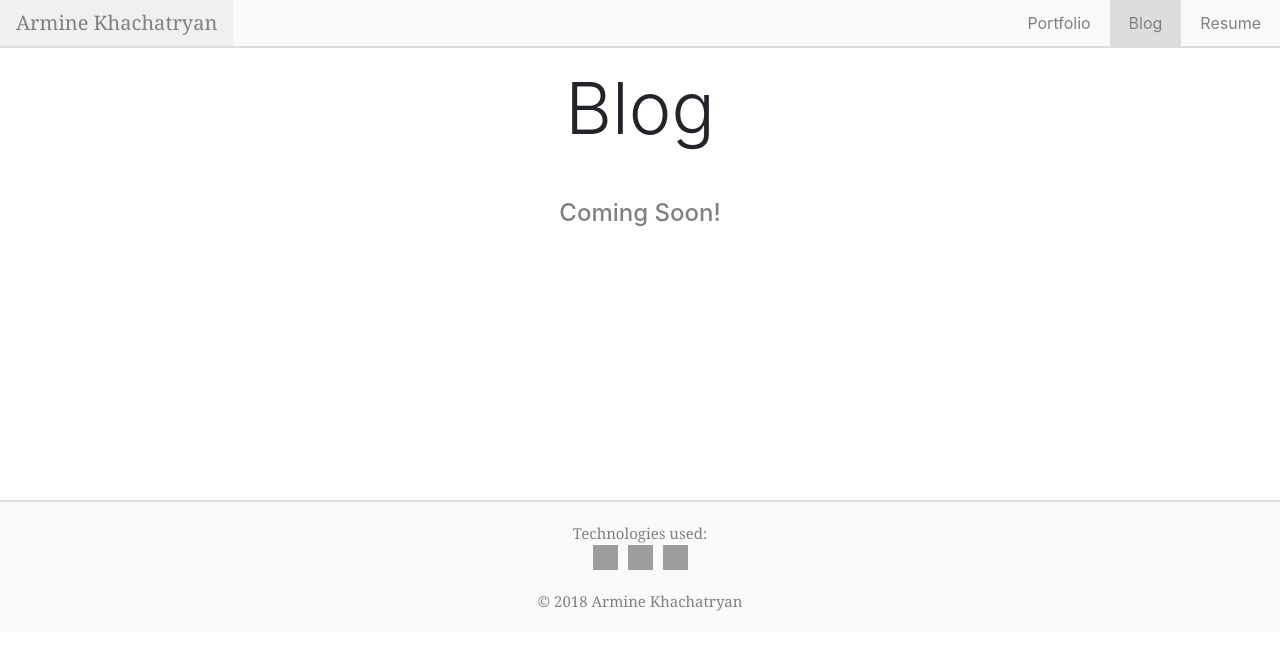
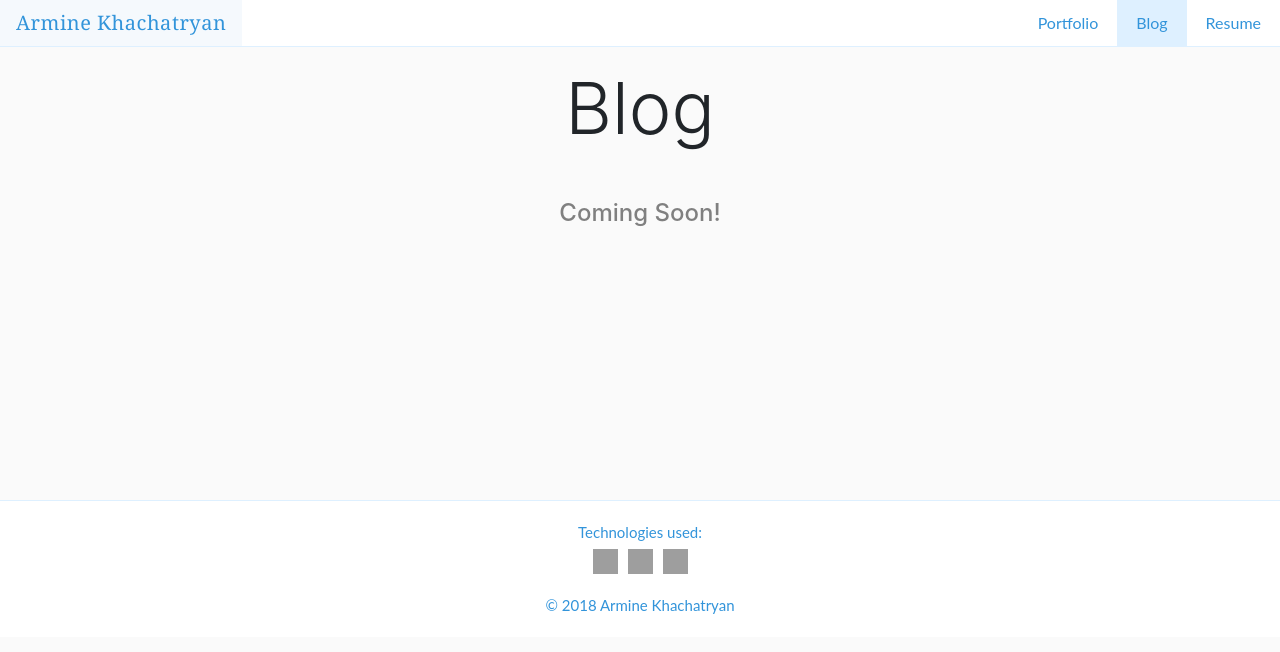
Before and after one commit to arminekhachatryan94/resume, an Angular app: page /blog in a window 1280 px wide. Shown: the top 652 px of the page. Built offline with nearby package versions, Linux system fonts and the light colour scheme; grey boxes are pictures that could not be loaded; what ng-simple-slideshow would draw is missing.

Commit message:
change color scheme to blue

```diff
--- a/src/app/components/footer/footer.component.css
+++ b/src/app/components/footer/footer.component.css
@@ -1,8 +1,11 @@
-.bg--light-gray {
-    background-color: rgb(250, 250, 250);
+.bg--white {
+    background-color: white;
 }
 .border--top {
-    border-top: 2px solid rgb(221, 221, 221);
+    border-top: 1px solid rgb(222, 240, 255);
+}
+.margin-bottom {
+    margin-bottom: 5px;
 }
 .tool:not(:first-child) {
     padding-left: 10px;
@@ -14,9 +17,9 @@
     padding-top: 20px;
 }
 .font {
-    font-family: Georgia, serif;
+    font-family: 'Lato', sans-serif;
     font-size: 15px;
 }
-.text--gray {
-    color: gray;
+.text--blue {
+    color: rgb(50, 148, 218);
 }
--- a/src/app/components/footer/footer.component.html
+++ b/src/app/components/footer/footer.component.html
@@ -1,6 +1,6 @@
-<div class="bg--light-gray border--top footer-padding font text--gray">
+<div class="bg--white border--top footer-padding font text--blue">
   <div class="text-center">
-    <div>Technologies used:</div>
+    <div class="margin-bottom">Technologies used:</div>
     <div>
       <a href="https://angular.io/" class="tool"><img src="https://cdn.worldvectorlogo.com/logos/angular-icon.svg" width=25 height=25></a>
       <a href="https://getbootstrap.com/" class="tool"><img src="https://cdn.worldvectorlogo.com/logos/bootstrap-4.svg" width=25 height=25></a>
--- a/src/app/components/nav/nav.component.css
+++ b/src/app/components/nav/nav.component.css
@@ -1,15 +1,14 @@
 nav {
-    border-bottom: 2px solid rgb(221, 221, 221);
-    background-color: rgb(250, 250, 250);
+    color: rgb(50, 148, 218);
+    background-color: white;
+    border-bottom: 1px solid rgb(222, 240, 255);
+    font-family: 'Lato', sans-serif;
 }
 
 #armine {
     font-family: Georgia, serif;
     font-size: 20px;
-}
-
-.text--gray {
-    color: gray;
+    letter-spacing: 0.5px;
 }
 
 .float-right {
@@ -37,7 +36,7 @@ a {
 #bar1, #bar2, #bar3 {
     width: 25px;
     height: 3px;
-    background-color: rgb(160, 160, 160);
+    background-color: rgb(50, 148, 218);;
     margin: 4px 0;
     transition: all 1s ease;
 }
@@ -61,9 +60,9 @@ a {
     }
 
     /* responsive */
-    #bar.responsive:not(:first-child){
-        box-shadow: 5px 0px #333333;
-    }
+    /* #bar.responsive:not(:first-child){
+        box-shadow: 5px 0px #d1d1d1;
+    } */
 
     #bar.responsive #icon {
         position: absolute;
@@ -77,7 +76,7 @@ a {
     }
 
     #hamburger.responsive li:first-child {
-        border-top: 2px solid rgb(221, 221, 221);
+        border-top: 1px solid rgb(221, 221, 221);
     }
 
     #hamburger.responsive li {
@@ -85,6 +84,6 @@ a {
         display: block;
         width: 100%;
         text-align: left;
-        background-color: rgb(250, 250, 250);
+        background-color: white;
     }
 }
--- a/src/app/components/nav/nav.component.html
+++ b/src/app/components/nav/nav.component.html
@@ -1,11 +1,11 @@
 <nav class="fixed-top">
   <div id="bar">
-    <ul class="nav text--gray navbar-custom float-left">
+    <ul class="nav navbar-custom float-left">
       <li id="armine" class="nav-item">
         <div [routerLink]="['']" class="nav-link" (mouseover)="onMouseOver('armine')" (mouseleave)="onMouseLeave('armine')" (click)="onClick('Portfolio')">Armine Khachatryan</div>
       </li>
     </ul>
-    <ul class="nav text--gray navbar-custom float-right">
+    <ul class="nav navbar-custom float-right">
       <li id="icon" class="nav-item padding" (mouseover)="onMouseOver('icon')" (mouseleave)="onMouseLeave('icon')">
         <a class="nav-link" (click)="hamburgerBar()">
           <div id="bar1"></div>
@@ -16,7 +16,7 @@
     </ul>
   </div>
 
-  <ul id="hamburger" class="nav text--gray navbar-custom float-right">
+  <ul id="hamburger" class="nav navbar-custom float-right">
     <li id="portfolio" class="nav-item padding">
       <div [routerLink]="['']" class="nav-link" (click)="onClick('Portfolio')" (mouseover)="onMouseOver('portfolio')" (mouseleave)="onMouseLeave('portfolio')">Portfolio</div>
     </li>
--- a/src/app/components/nav/nav.component.ts
+++ b/src/app/components/nav/nav.component.ts
@@ -1,5 +1,4 @@
 import { Component, OnInit, HostListener } from '@angular/core';
-import { Router } from '@angular/router';
 
 @Component({
   selector: 'app-nav',
@@ -14,8 +13,8 @@ export class NavComponent implements OnInit {
   constructor() { }
 
   ngOnInit() {
-    this.hover_color = 'rgb(240, 240, 240)';
-    this.click_color = 'rgb(221, 221, 221)';
+    this.hover_color = 'rgb(245, 249, 253)';
+    this.click_color = 'rgb(222, 240, 255)';
     let path = window.location.pathname;
     if(path == '/') {
       document.getElementById('portfolio').style.backgroundColor = this.click_color;
--- a/src/app/views/portfolio/portfolio.component.css
+++ b/src/app/views/portfolio/portfolio.component.css
@@ -20,22 +20,22 @@ img {
 }
 
 #experience-bg {
-    background-image: linear-gradient(rgba(255, 255, 255, .3), rgba(255, 255, 255, .3)), url('http://www.diena.lt/sites/default/files/Vilniausdiena/Vartotoju%20zona/v.virkutyte/code-2620118_960_720.jpg');
+    background-image: linear-gradient(rgba(214, 237, 255, 0.511), rgba(214, 237, 255, 0.511)), url('http://www.diena.lt/sites/default/files/Vilniausdiena/Vartotoju%20zona/v.virkutyte/code-2620118_960_720.jpg');
     background-position: 75% 25%;
 }
 
 #education-bg {
-    background-image: linear-gradient(rgba(255, 255, 255, .4), rgba(255, 255, 255, .4)), url('http://images6.fanpop.com/image/photos/40600000/tumblr-static-djptrlstifwwk40so0cg4sk80-1024-booknerd-40616610-1024-682.jpg');
+    background-image: linear-gradient(rgba(214, 237, 255, 0.411), rgba(214, 237, 255, 0.411)), url('http://images6.fanpop.com/image/photos/40600000/tumblr-static-djptrlstifwwk40so0cg4sk80-1024-booknerd-40616610-1024-682.jpg');
     background-position: 10% 90%;
 }
 
 #projects-bg {
-    background-image: linear-gradient(rgba(255, 255, 255, 0.2), rgba(255, 255, 255, .2)), url('https://s3.amazonaws.com/s3.imagefinder.co/uploads/2016/01/23135240/boss-fight-free-high-quality-stock-images-photos-photography-computer-programming-code-notebook-computer-macbook-cup-coffee-960x640.jpg');
+    background-image: linear-gradient(rgba(214, 237, 255, 0.311), rgba(214, 237, 255, 0.311)), url('https://s3.amazonaws.com/s3.imagefinder.co/uploads/2016/01/23135240/boss-fight-free-high-quality-stock-images-photos-photography-computer-programming-code-notebook-computer-macbook-cup-coffee-960x640.jpg');
     background-position: 75% 25%;
 }
 
 #skills-bg {
-    background-image: linear-gradient(rgba(255, 255, 255, .4), rgba(255, 255, 255, .4)), url('https://ak2.picdn.net/shutterstock/videos/12845822/thumb/1.jpg');
+    background-image: linear-gradient(rgba(180, 186, 190, 0.311), rgba(180, 186, 190, 0.311)), url('https://image.freepik.com/free-photo/no-translate-detected_3248-330.jpg');
 }
 
 #skills {
@@ -55,16 +55,20 @@ img {
 #skills--content li {
     display: inline;
     margin: 5px;
-    padding: 5px 10px;
+    padding: 2px 5px;
     border-radius: 5px;
-    /* color: rgb(77, 77, 77); */
-    color: rgb(85, 57, 0);
-    background-color: rgb(253, 248, 237);
-    border: 1px solid rgb(253, 238, 209);
-    font-family: 'Segoe UI', Tahoma, Geneva, Verdana, sans-serif;
-    -moz-box-shadow: inset 0 0 5px rgb(253, 238, 209);
-    -webkit-box-shadow: inset 0 0 5px rgb(253, 238, 209);
-    box-shadow: inset 0 0 5px rgb(253, 238, 209);
+    color: white;
+    background-color: rgb(50, 148, 218);
+    font-family: 'Lato', sans-serif;
+}
+
+.click-here--color {
+    color: rgb(50, 148, 218);
+}
+
+.display-4 {
+    font-size: 300%;
+    font-weight: 400;
 }
 
 .text--black {
@@ -144,39 +148,34 @@ img {
 }
 
 .about-btns button {
-    padding-top: 10px;
-    padding-bottom: 10px;
-    padding-right: 25px;
-    padding-left: 25px;
+    padding-top: 7px;
+    padding-bottom: 7px;
+    padding-right: 10px;
+    padding-left: 10px;
     margin-left: 10px;
     margin-right: 10px;
-    color: #553900;
-    background-color: rgb(253, 248, 237);
-    border: 1px solid rgb(252, 232, 193);
-    font-family: 'Segoe UI', Tahoma, Geneva, Verdana, sans-serif;
-    -moz-box-shadow: inset 0 0 5px rgb(252, 232, 193);
-    -webkit-box-shadow: inset 0 0 5px rgb(253, 238, 209);
-    box-shadow: inset 0 0 5px rgb(253, 238, 209);
+    color: white;
+    background-color: rgb(36, 130, 197);
+    border: 1px solid rgb(96, 169, 221);
+    font-family: 'Lato', sans-serif;
+    letter-spacing: 1px;
 }
 .about-btns .btn:hover {
-    background: rgb(252, 232, 193);
-}
-
-.about-btns button:hover {
-    background-color: rgb(240, 240, 240);
+    background: rgb(96, 169, 221);
 }
 
 .view-btn {
     padding-right: 20px;
     padding-left: 20px;
     margin-left: 20px;
-    color: #553900;
-    background-color: rgb(253, 248, 237);
-    border: 1px solid rgb(252, 232, 193);
-    font-family: 'Segoe UI', Tahoma, Geneva, Verdana, sans-serif;
-    -moz-box-shadow: inset 0 0 5px rgb(252, 232, 193);
-    -webkit-box-shadow: inset 0 0 5px rgb(253, 238, 209);
-    box-shadow: inset 0 0 5px rgb(253, 238, 209);
+    color: white;
+    background-color: rgb(36, 130, 197);
+    border: 1px solid rgb(96, 169, 221);
+    font-family: 'Lato', sans-serif;
+}
+
+.view-btn:hover {
+    background: rgb(96, 169, 221);
 }
 
 .md-buttons {
@@ -185,10 +184,6 @@ img {
 
 .sm-buttons {
     display: block;
-}
-
-.view-btn:hover {
-    background-color: rgb(240, 240, 240);
 }
 
 .about--text {
--- a/src/app/views/portfolio/portfolio.component.html
+++ b/src/app/views/portfolio/portfolio.component.html
@@ -13,7 +13,7 @@
                   My name is Armine Khachatryan, and
                   I am a full-time graduate student studying software engineering at California State University, Northridge.
                   I currently work at META+Lab as a software developer.
-                  I enjoy traveling, drawing, and photography. Check out some of my drawings <a [routerLink]="['drawings']" (click)="clickDrawings()">here</a>.
+                  I enjoy traveling, drawing, and photography. Check out some of my drawings <a class="click-here--color" [routerLink]="['drawings']" (click)="clickDrawings()">here</a>.
                 </div>
                 <div class="about-btns text-center sm-buttons">
                   <button class="btn" (click)="navigate('github')"><i class="fa fa-github fa-lg"></i> Github</button>
--- a/src/styles.css
+++ b/src/styles.css
@@ -1,3 +1,3 @@
 body {
-    background-color: white;
+    background-color: rgb(250, 250, 250);
 }
```
